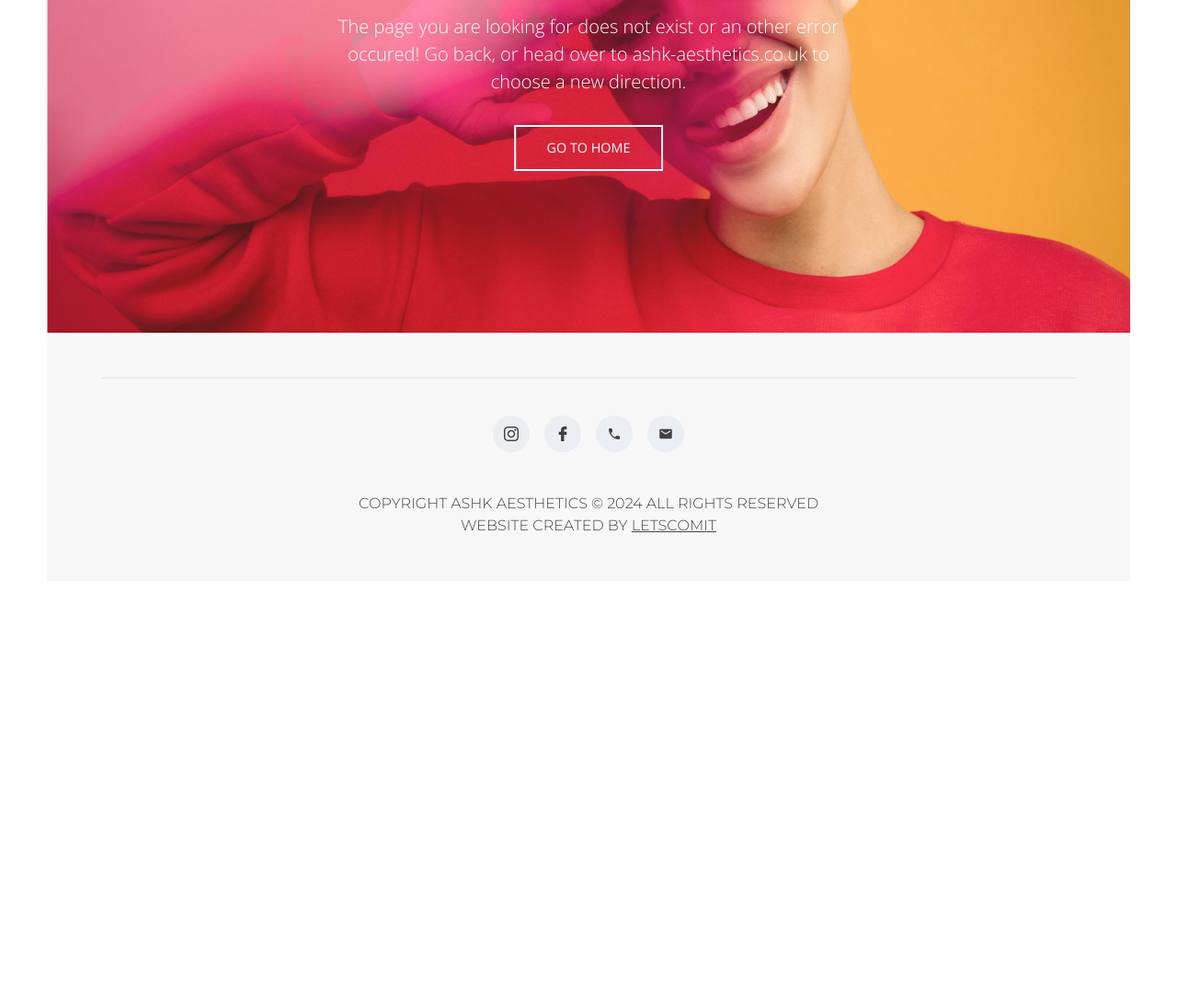
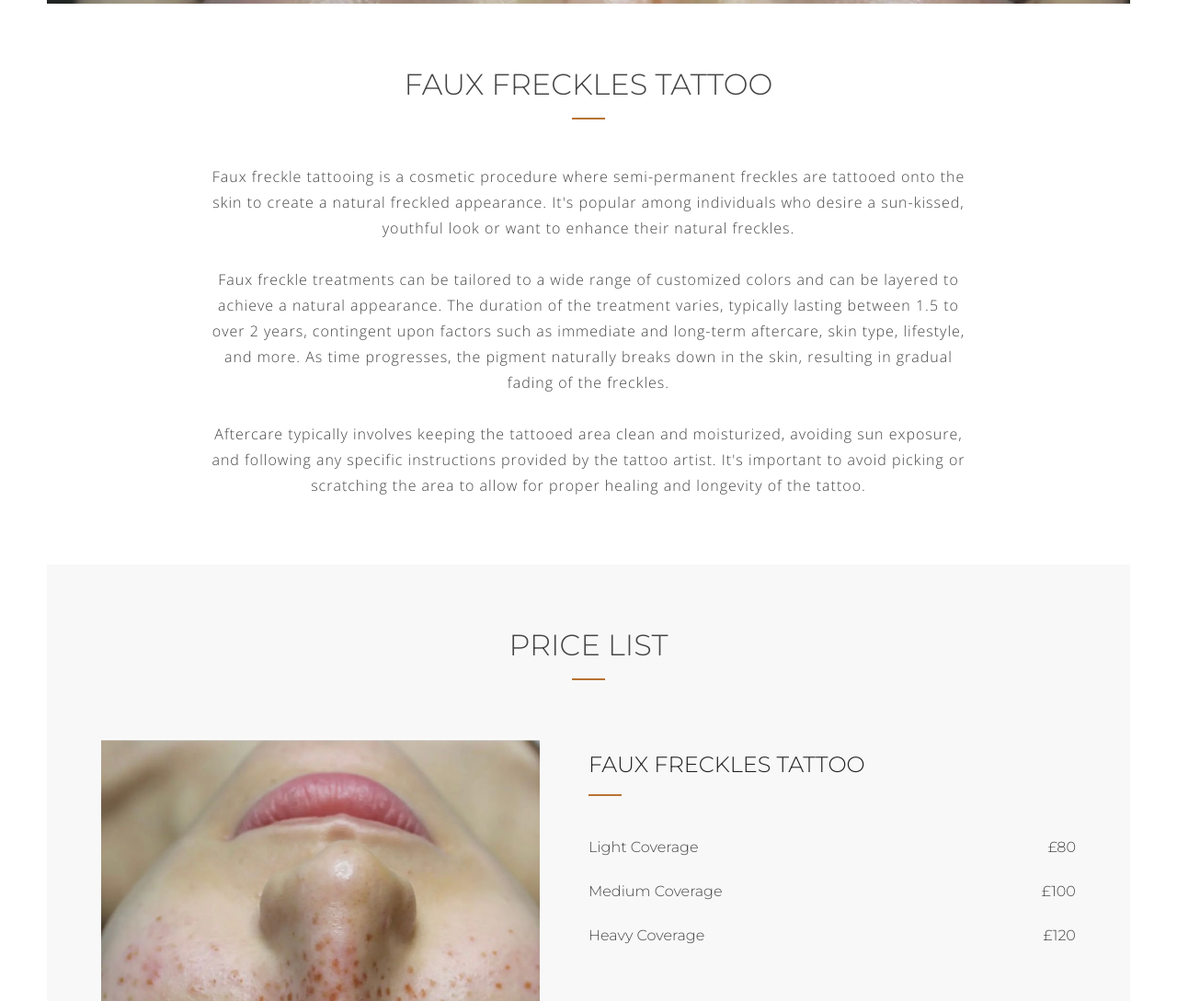
Before and after one commit to MiVladie/ashkaesthetics, a Gatsby site: page /services/faux-freckles-tattoo in a window 1280 px wide. Before the commit this address had no page. Shown: the part 439-1528 px from the top of the page at 92% size. Before the commit the page ends 1071 px from the top, so only its background shows below. Built offline with nearby package versions, Linux system fonts and the light colour scheme; Gatsby itself is replaced by a stand-in of ours.

Commit message:
added Faux Freckles Tattoo treatment

```diff
--- /dev/null
+++ b/src/pages/services/faux-freckles-tattoo.js
@@ -0,0 +1,61 @@
+import React from 'react';
+
+import { graphql, useStaticQuery } from 'gatsby';
+import { BOOKING_URL } from '../../config/constants';
+
+import Layout from '../../hoc/Layout/Layout';
+import Preface from '../../components/Preface/Preface';
+import Section from '../../components/Section/Section';
+import Introduction from '../../components/Introduction/Introduction';
+import Informative from '../../components/Informative/Informative';
+import Catalog from '../../components/Complementary/Catalog/Catalog';
+import Descriptive from '../../components/Complementary/Descriptive/Descriptive';
+import Seo from '../../hoc/Seo/Seo';
+
+const Freckles = () => {
+	const { frecklesTatoo } = useStaticQuery(graphql`
+		query {
+			frecklesTatoo: file(relativePath: { eq: "assets/images/promotional/freckles tattoo.jpeg" }) {
+				childImageSharp {
+					gatsbyImageData
+				}
+			}
+		}
+	`);
+
+	return (
+		<Layout>
+			<Preface image={frecklesTatoo} main='Faux Freckles Tattoo' />
+
+			<Section>
+				<Introduction
+					main='Faux Freckles Tattoo'
+					description={[
+						"Faux freckle tattooing is a cosmetic procedure where semi-permanent freckles are tattooed onto the skin to create a natural freckled appearance. It's popular among individuals who desire a sun-kissed, youthful look or want to enhance their natural freckles.",
+						'Faux freckle treatments can be tailored to a wide range of customized colors and can be layered to achieve a natural appearance. The duration of the treatment varies, typically lasting between 1.5 to over 2 years, contingent upon factors such as immediate and long-term aftercare, skin type, lifestyle, and more. As time progresses, the pigment naturally breaks down in the skin, resulting in gradual fading of the freckles.',
+						"Aftercare typically involves keeping the tattooed area clean and moisturized, avoiding sun exposure, and following any specific instructions provided by the tattoo artist. It's important to avoid picking or scratching the area to allow for proper healing and longevity of the tattoo."
+					]}
+				/>
+			</Section>
+
+			<Section background='#F8F8F8' reversed>
+				<Introduction main='Price list' />
+
+				<Informative image={frecklesTatoo} main='Faux Freckles Tattoo'>
+					<Catalog
+						data={[
+							{ name: 'Light Coverage', meta: '', price: 80 },
+							{ name: 'Medium Coverage', meta: '', price: 100 },
+							{ name: 'Heavy Coverage', meta: '', price: 120 }
+						]}
+						maxVisible={6}
+					/>
+				</Informative>
+			</Section>
+		</Layout>
+	);
+};
+
+export default Freckles;
+
+export const Head = () => <Seo title='Faux Freckles Tattoo' />;
```
Also changed, not shown: src/pages/services/index.js (+39 -6 lines), src/assets/images/promotional/freckles tattoo.jpeg (added).
